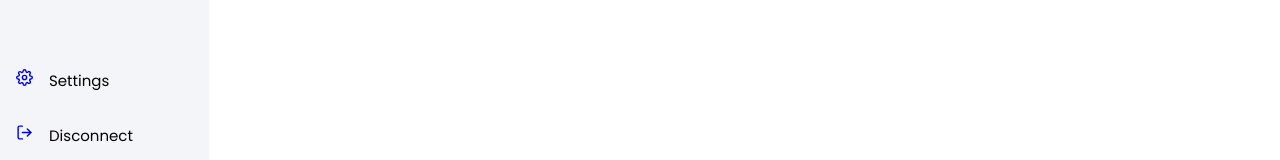
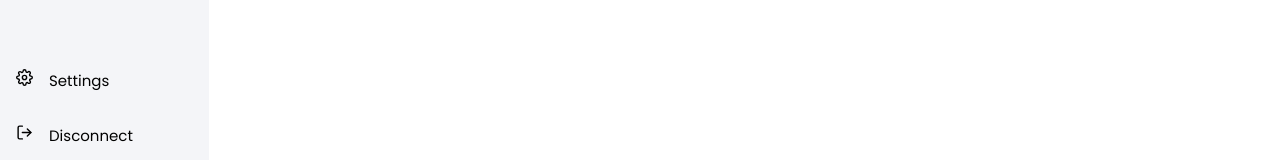
Before and after one commit to vrn-sh/erp, a React (Vite) app in the folder web/: page /dashboard in a window 1280 px wide. Shown: the part 637-797 px from the top of the page. Built offline with nearby package versions, Linux system fonts and the light colour scheme.

Commit message:
some mini changed + logout

```diff
--- a/web/src/component/SideBar/SideBar.tsx
+++ b/web/src/component/SideBar/SideBar.tsx
@@ -1,5 +1,5 @@
 import React, { useState } from 'react';
-import { Link } from 'react-router-dom';
+import { Link, useNavigate } from 'react-router-dom';
 import './SideBar.scss';
 import * as FiIcons from 'react-icons/fi';
 import SideBarData from './SideBarData';
@@ -47,6 +47,13 @@ const SubMenuItem: React.FC<ICardItem> = function SubMenu({ item }) {
 };
 
 export default function SideBar() {
+    const navigate = useNavigate();
+
+    const logout = () => {
+        localStorage.removeItem('token');
+        navigate('/');
+    };
+
     return (
         <div className="sidebar">
             <Link to="/dashboard">
@@ -59,18 +66,18 @@ export default function SideBar() {
             </div>
 
             <div className="sidebar-tool">
-                <Link to="/dashboard" className="sidebar-link-bottom">
+                <div className="sidebar-link-bottom">
                     <div className="sidebar-item">
                         <FiIcons.FiSettings />
                         <span className="menu-txt">Settings</span>
                     </div>
-                </Link>
-                <Link to="/dashboard" className="sidebar-link-bottom">
+                </div>
+                <div className="sidebar-link-bottom" onClick={logout}>
                     <div className="sidebar-item">
                         <FiIcons.FiLogOut />
                         <span className="menu-txt">Disconnect</span>
                     </div>
-                </Link>
+                </div>
             </div>
         </div>
     );
--- a/web/src/pages/Dashboard/Dashboard.scss
+++ b/web/src/pages/Dashboard/Dashboard.scss
@@ -243,3 +243,11 @@ table input {
 .no_center_container {
     text-align: left !important;
 }
+
+.crt_table {
+    margin-top: 1rem;
+}
+.crt_tr {
+    font-family: "Poppins-Regular";
+    font-size: 15px;
+}
--- a/web/src/pages/Login/Login.tsx
+++ b/web/src/pages/Login/Login.tsx
@@ -52,7 +52,8 @@ export default function Login() {
                         email,
                         password: pwd,
                     })
-                    .then(() => {
+                    .then((data) => {
+                        localStorage.setItem("token", data.data.token);
                         navigate('/dashboard');
                     })
                     .catch(() => {
```
